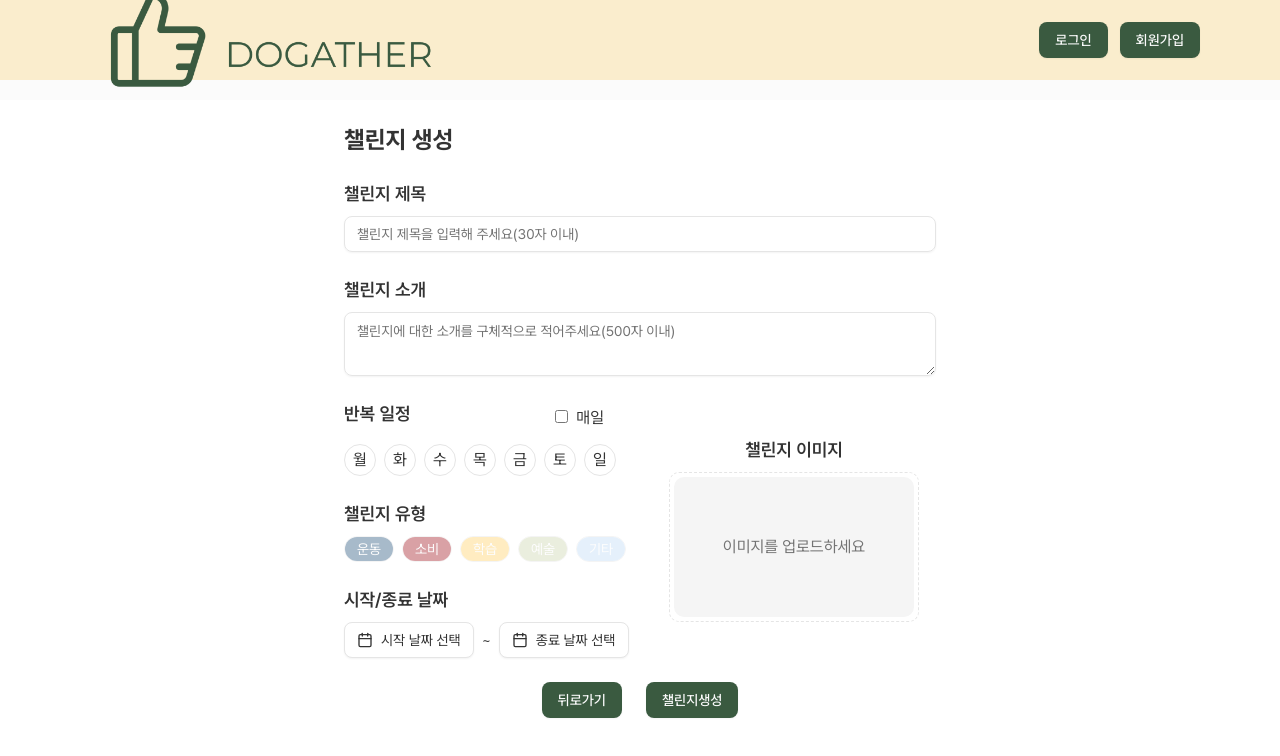
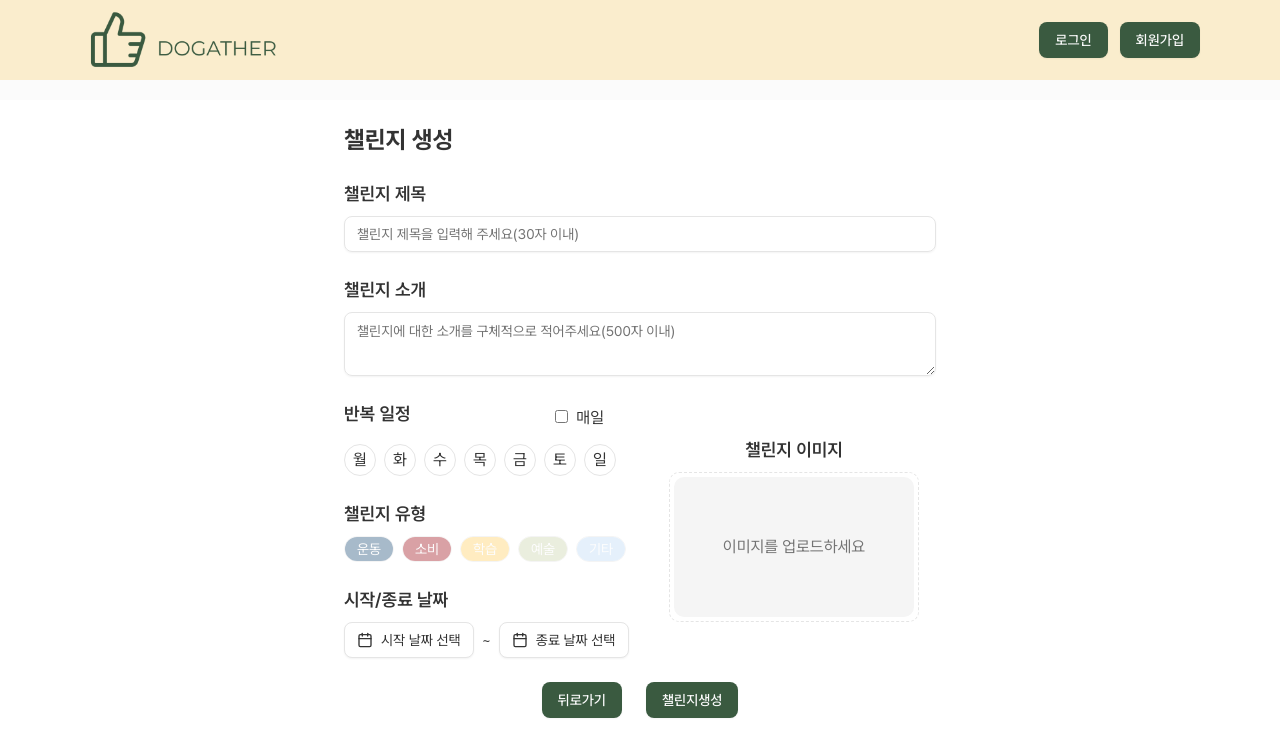
Before and after one commit to do-gather-challenge/do-gather, a Next.js app: page /challenges/post in a window 1280 px wide. Shown: the top 756 px of the page. Built offline with nearby package versions, Linux system fonts and the light colour scheme; no server answers.

Commit message:
design:#14 헤더 로고 이미지 반응형 수정

```diff
--- a/src/components/layouts/header.tsx
+++ b/src/components/layouts/header.tsx
@@ -3,6 +3,7 @@ import Link from 'next/link';
 import { Button } from '../ui/button';
 import { Avatar, AvatarImage } from '../ui/avatar';
 import { getUserInfo, signOut } from '@/lib/api/user-Info.api';
+import LOGO from '../../../public/images/logo.png';
 import LOGO_HORIZONTAL from '../../../public/images/logo-horizontal.png';
 import DEFAULT_PROFILE_IMAGE from '../../../public/images/default_profile.png';
 
@@ -12,7 +13,9 @@ const Header = async () => {
   return (
     <header className="bg-primary fixed top-0 z-10 flex h-15 w-full items-center justify-between px-20 md:h-20">
       <Link href="/home">
-        <Image src={LOGO_HORIZONTAL} alt="헤더 로고 이미지" className="ml-3 h-auto w-[55%] object-contain" />
+        <Image src={LOGO} alt="헤더 로고" className="h-auto w-14 object-contain md:hidden" />
+
+        <Image src={LOGO_HORIZONTAL} alt="헤더 로고 가로형" className="hidden h-auto w-56 object-contain md:block" />
       </Link>
 
       <section className="flex items-center justify-center">
```
